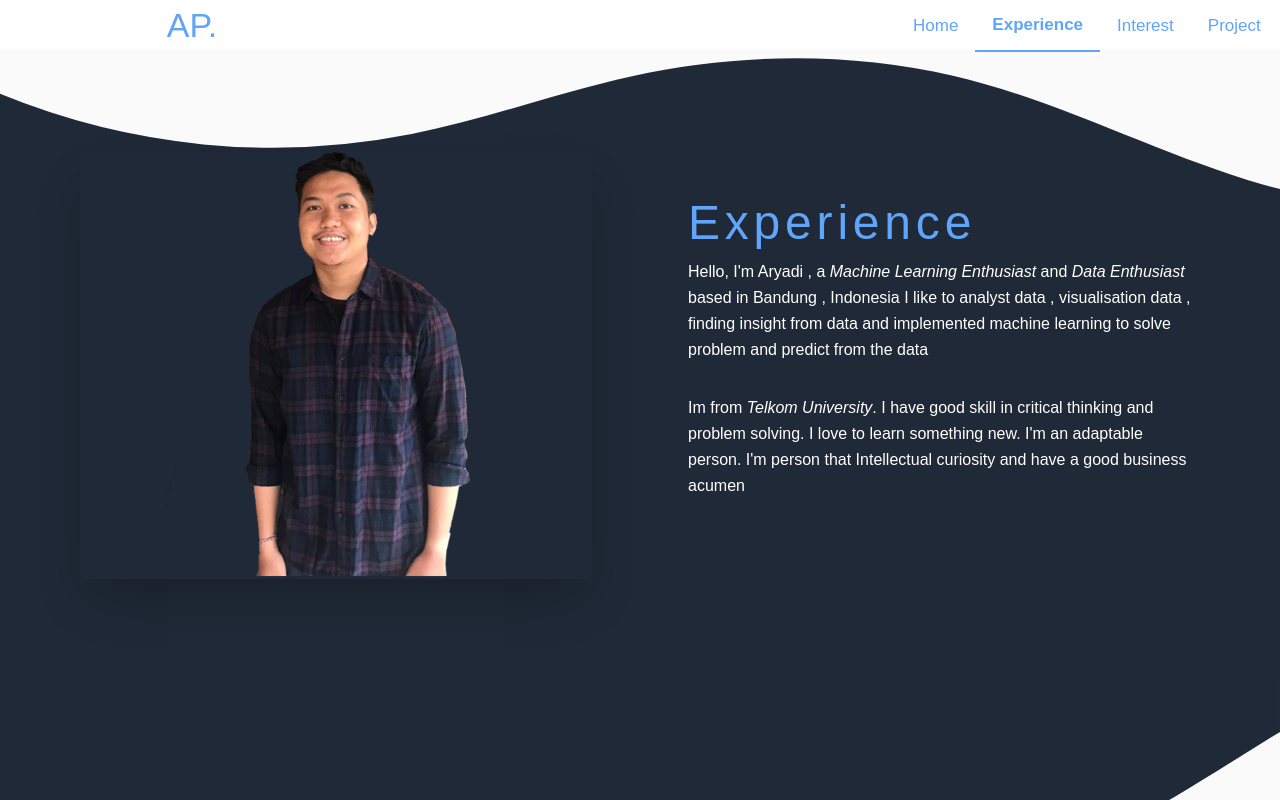
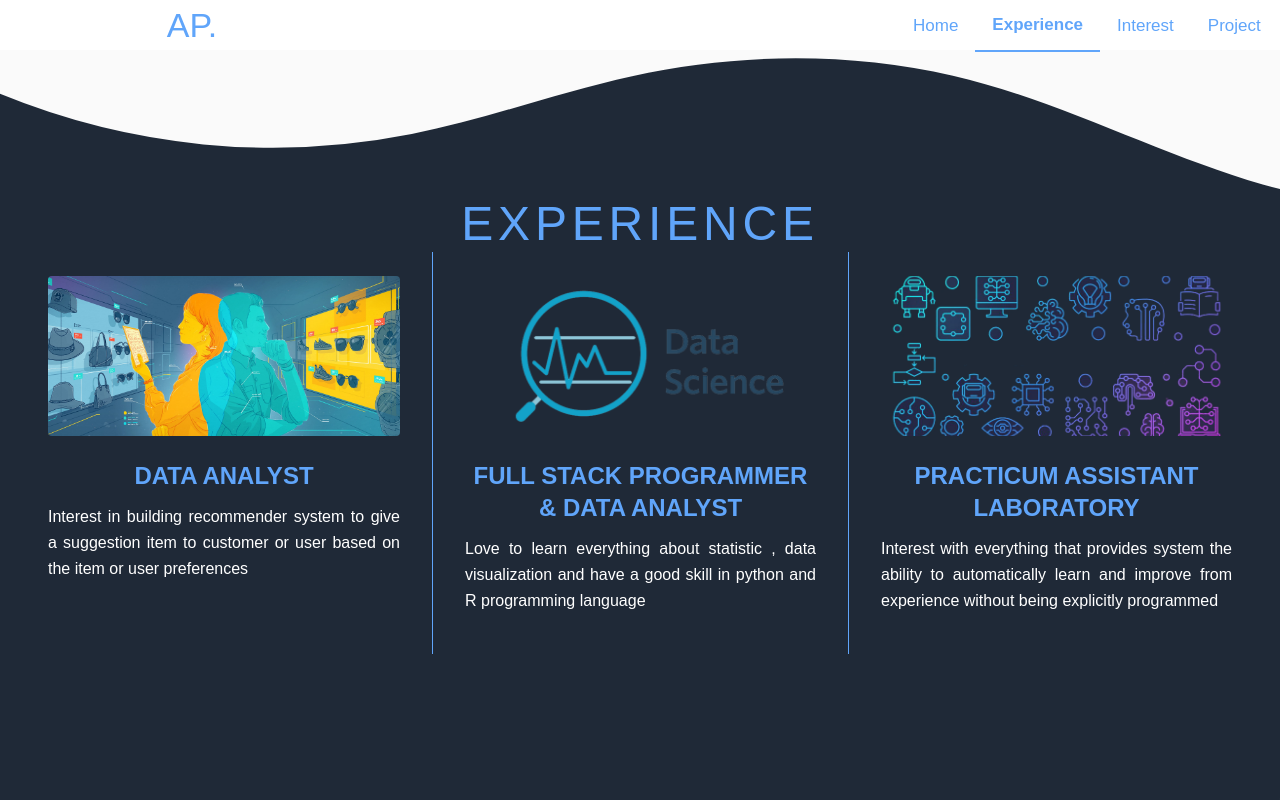
Before and after one commit to aryadipramarta/web-portofoliov1, a Next.js app: page /experience in a window 1280 px wide. Shown: the top 800 px of the page. Built offline with nearby package versions, Linux system fonts and the light colour scheme.

Commit message:
Update experience.js

```diff
--- a/pages/experience.js
+++ b/pages/experience.js
@@ -11,45 +11,25 @@ function About() {
         <title>Experience</title>
       </Head>
       <Navbar />
-      <section className="text-white body-font  bg-gray-800">
-        <div className="container flex flex-col items-center px-5 py-16 mx-auto lg:px-20 lg:py-24 md:flex-row">
+      <section className="text-gray-700 body-font bg-gray-800">
+        <div className="container px-8 mx-auto py-36 lg:px-4">
           <motion.div
             initial={{
-              opacity: 0,
-              y: 100,
+              y: -100,
             }}
             animate={{
-              opacity: 1,
               y: 0,
             }}
             transition={{
-              duration: 1.5,
+              duration: 0.6,
             }}
           >
-            <div className="w-5/6 mb-10 lg:max-w-lg lg:w-full md:w-1/2 md:mb-0">
-              <img
-                className="object-cover object-center rounded shadow-2xl"
-                alt="hero"
-                src="/tesfoto1.png"
-              ></img>
-            </div>
-          </motion.div>
-          <div className="flex flex-col items-center text-center lg:flex-grow md:w-1/2 lg:pl-24 md:pl-16 md:items-start md:text-left space-y-2">
-            <motion.div
-              initial={{
-                opacity: 0,
-              }}
-              animate={{
-                opacity: 1,
-              }}
-              transition={{
-                duration: 1,
-              }}
-            >
-              <h2 className="mb-1 text-5xl font-medium tracking-widest text-blue-400 title-font">
-                Experience
+            <h2 className="mb-1 text-5xl font-medium tracking-widest text-blue-400 title-font text-center">
+              EXPERIENCE
             </h2>
           </motion.div>
+          <div className="flex flex-wrap text-left divide-x divide-blue-400">
+            <div className="px-8 py-6 lg:w-1/3 md:w-full">
               <motion.div
                 initial={{
                   opacity: 0,
@@ -61,20 +41,73 @@ function About() {
                   duration: 1.5,
                 }}
               >
-              <p className="mb-8 text-base leading-relaxed text-center text-white lg:text-left lg:text-1xl">
-                Hello, I'm Aryadi , a <i>Machine Learning Enthusiast </i> and{" "}
-                <i>Data Enthusiast </i> based in Bandung , Indonesia I like to
-                analyst data , visualisation data , finding insight from data
-                and implemented machine learning to solve problem and predict
-                from the data
-              </p>
-              <p className="mb-8 text-base leading-relaxed text-center text-white lg:text-left lg:text-1xl">
-                Im from <i>Telkom University</i>. I have good skill in critical
-                thinking and problem solving. I love to learn something new. I'm
-                an adaptable person. I'm person that Intellectual curiosity and
-                have a good business acumen
+                <img
+                  className="object-cover object-center w-full h-40 mb-6 rounded"
+                  src="/recsystem.jpeg"
+                  alt="content"
+                ></img>
+                <h2 className="mb-3 text-lg font-semibold text-blue-400 lg:text-2xl title-font text-center">
+                  DATA ANALYST
+                </h2>
+                <p className="mb-4 text-base leading-relaxed text-white text-justify">
+                  Interest in building recommender system to give a suggestion
+                  item to customer or user based on the item or user preferences
                 </p>
               </motion.div>
+            </div>
+            <div className="px-8 py-6 lg:w-1/3 md:w-full">
+              <motion.div
+                initial={{
+                  opacity: 0,
+                }}
+                animate={{
+                  opacity: 1,
+                }}
+                transition={{
+                  duration: 2,
+                }}
+              >
+                <img
+                  className="object-cover object-center w-full h-40 mb-6 rounded"
+                  src="/datascience.png"
+                  alt="content"
+                ></img>
+                <h2 className="mb-3 text-lg font-semibold text-blue-400 lg:text-2xl title-font text-center">
+                  FULL STACK PROGRAMMER & DATA ANALYST
+                </h2>
+                <p className="mb-4 text-base leading-relaxed text-white text-justify">
+                  Love to learn everything about statistic , data visualization
+                  and have a good skill in python and R programming language
+                </p>
+              </motion.div>
+            </div>
+            <div className="px-8 py-6 lg:w-1/3 md:w-full">
+              <motion.div
+                initial={{
+                  opacity: 0,
+                }}
+                animate={{
+                  opacity: 1,
+                }}
+                transition={{
+                  duration: 2.5,
+                }}
+              >
+                <img
+                  className="object-cover object-center w-full h-40 mb-6 rounded"
+                  src="/machinelearning.png"
+                  alt="content"
+                ></img>
+                <h2 className="mb-3 text-lg font-semibold text-blue-400 lg:text-2xl title-font text-center">
+                  PRACTICUM ASSISTANT LABORATORY
+                </h2>
+                <p className="mb-4 text-base leading-relaxed text-white text-justify">
+                  Interest with everything that provides system the ability to
+                  automatically learn and improve from experience without being
+                  explicitly programmed
+                </p>
+              </motion.div>
+            </div>
           </div>
         </div>
       </section>
```
Lines whose indentation alone changed are shown as unchanged.
